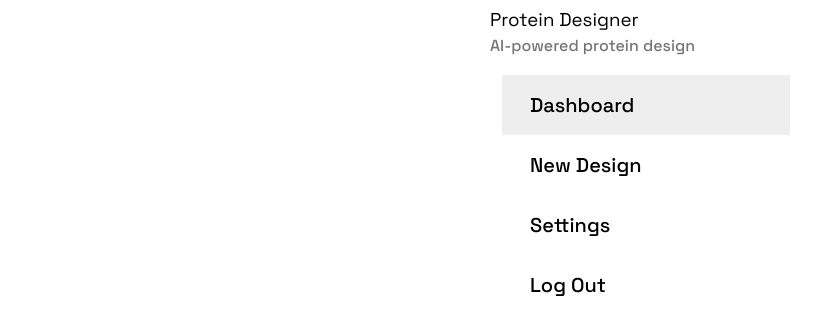
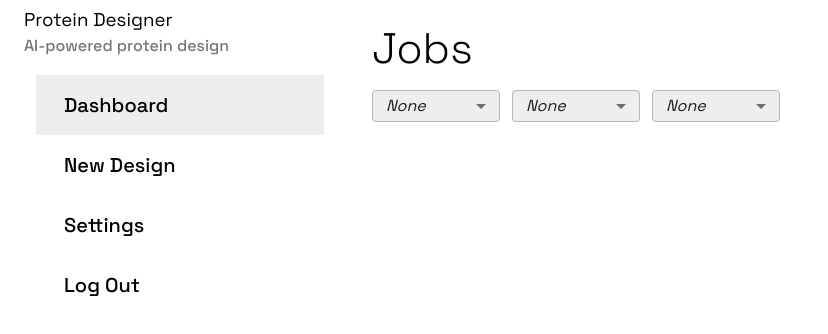
Before and after one commit to patging/ProteinDesigner, a React (Vite) app in the folder src/frontend/: page /home in a window 1280 px wide. Shown: the top 334 px of the page, without its empty margins (0-828 px from the left). Built offline with nearby package versions, Linux system fonts and the light colour scheme; some icons are missing.

Commit message:
Inputs of the table

```diff
--- a/src/frontend/src/components/Dashboard.tsx
+++ b/src/frontend/src/components/Dashboard.tsx
@@ -1,7 +1,8 @@
-import { Box, Typography } from "@mui/material";
+import { Box, InputLabel, Typography } from "@mui/material";
 import { grey } from "@mui/material/colors";
-import { type SvgIconProps } from "@mui/material";
+import { type SvgIconProps, MenuItem, FormControl } from "@mui/material";
 import { ThemeProvider } from "@mui/material/styles";
+import Select from "@mui/material/Select";
 import SpaceDashboardOutlinedIcon from "@mui/icons-material/SpaceDashboardOutlined";
 import AddOutlinedIcon from "@mui/icons-material/AddOutlined";
 import SettingsOutlinedIcon from "@mui/icons-material/SettingsOutlined";
@@ -14,6 +15,11 @@ interface DashboardLinkProps {
   labelText: string;
   linkTo: string;
   children: React.ReactNode & SvgIconProps; // children that are MUI icons
+}
+
+interface DashboardSelectProps {
+  labelText: string;
+  options: string[];
 }
 
 function DashboardLink({ labelText, linkTo, children }: DashboardLinkProps) {
@@ -89,10 +95,55 @@ function DashboardPanel() {
   );
 }
 
+// To:Do needs onchange, and state association
+function DashboardSelect({ labelText, options }: DashboardSelectProps) {
+  return (
+    <FormControl sx={{ mr: "12px" }}>
+      <Select
+        value={""}
+        displayEmpty
+        sx={{ width: "128px", maxHeight: "32px", bgcolor: grey[200] }}
+        inputProps={{ "aria-label": "Without label" }}
+      >
+        <MenuItem value="">
+          <em>None</em>
+        </MenuItem>
+        {options.map((val) => (
+          <MenuItem value={val}>{val}</MenuItem>
+        ))}
+      </Select>
+    </FormControl>
+  );
+}
+
+function DashboardTable() {
+  return (
+    <Box sx={{ width: "900px" }}>
+      <Typography variant={"h1"} sx={{ fontSize: "32pt", my: "16px" }}>
+        Jobs
+      </Typography>
+      <Box>
+        <DashboardSelect labelText="Tester" options={["Test1", "Test2"]} />
+        <DashboardSelect labelText="Tester" options={["Test1", "Test2"]} />
+        <DashboardSelect labelText="Tester" options={["Test1", "Test2"]} />
+      </Box>
+    </Box>
+  );
+}
+
 export function Dashboard() {
   return (
     <ThemeProvider theme={DashboardTheme}>
-      <DashboardPanel />
+      <Box
+        sx={{
+          width: "100%",
+          display: "flex",
+          justifyContent: "space-between",
+        }}
+      >
+        <DashboardPanel />
+        <DashboardTable />
+      </Box>
     </ThemeProvider>
   );
 }
```
